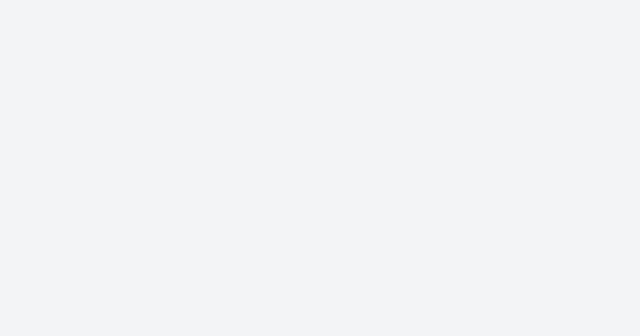
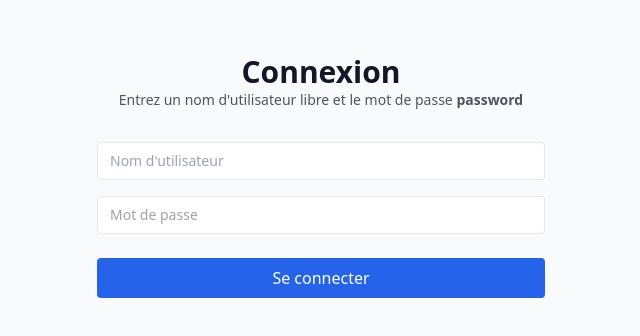
Before and after one commit to maxgnt/React, a React (Vite) app: page /login in a window 1280 px wide. Before the commit this address had no page. Shown: the part 248-584 px from the top of the page, without its empty margins (319-959 px from the left). Built offline with nearby package versions, Linux system fonts and the light colour scheme.

Commit message:
add page login

```diff
--- a/src/App.tsx
+++ b/src/App.tsx
@@ -1,4 +1,5 @@
-import { Routes, Route } from 'react-router';
+import { Routes, Route, Navigate } from 'react-router';
+import Login from './components/Login';
 import Home from './components/Home';
 import Todo from './components/Todo';
 import Formulaire from './components/Formulaire';
@@ -7,9 +8,20 @@ export default function App() {
   return (
     <div className="min-h-screen bg-gray-100 p-6">
       <Routes>
-        <Route path="/" element={<Home />} />
+        <Route path="/" element={<Navigate to="/login" replace />} />
+        <Route path="/home" element={<Home />} />
         <Route path="/todo" element={<Todo />} />
         <Route path="/formulaire" element={<Formulaire />} />
+        <Route path="/login" element={<Login />} />
+       <Route
+  path="/app"
+  element={
+    <h1 className="text-center text-2xl mt-10">
+      Bienvenue dans votre application de Todo
+    </h1>
+  }
+/>
+
       </Routes>
     </div>
   );
--- /dev/null
+++ b/src/components/Login.tsx
@@ -0,0 +1,98 @@
+import React, { useState, useEffect } from "react";
+import { useAuth } from "../hooks/useAuth";
+import { useNavigate } from "react-router";
+
+const Login: React.FC = () => {
+ const [username, setUsername] = useState("");
+ const [password, setPassword] = useState("");
+ const [ error, setError] = useState ("");
+ const [isLoading, setIsLoading] = useState(false);
+
+ const { login, isAuthenticated } = useAuth();
+ const navigate = useNavigate();
+
+ useEffect (() => {
+    if (isAuthenticated) {
+        navigate("/Home");
+    }
+ }, [isAuthenticated, navigate]);
+
+ const handleSubmit = async (e: React.formEvent) => {
+    e.preventDefault ();
+
+    if (!username.trim ()) {
+        setError ("Veuillez rentrer un nom d'utilisateur");
+        return;
+    }
+
+    if (!password) {
+        setError ("Veuillez rentrer un mot de passe");
+        return;
+    }
+
+    try {
+        const success = await login (username, password);
+
+        if (ssucess) {
+            navigate ('/app');
+
+        }
+        else {
+            setError ("Mot de passe incorrect, essayez avec : password");
+        }
+    } catch (err) {
+        setError("Une erreur s'est produite lors de la connexion");
+        console.error(err);
+    } finally {
+        setIsLoading(false);
+    }
+ };
+
+ return (
+    <div className="min-h-screen flex items-center justify-center bg-gray-50 py-12 px-4 sm:px-6 lg:px-8">
+      <div className="max-w-md w-full space-y-8">
+        <div>
+          <h2 className="text-center text-3xl font-bold text-gray-900">Connexion</h2>
+          <p className="text-center text-sm text-gray-600">
+            Entrez un nom d'utilisateur libre et le mot de passe <strong>password</strong>
+          </p>
+        </div>
+
+        <form className="space-y-6" onSubmit={handleSubmit}>
+          <div className="space-y-4">
+            <input
+              type="text"
+              placeholder="Nom d'utilisateur"
+              value={username}
+              onChange={(e) => setUsername(e.target.value)}
+              className="w-full border px-3 py-2 rounded text-sm"
+              required
+            />
+            <input
+              type="text"
+              placeholder="Mot de passe"
+              value={password}
+              onChange={(e) => setPassword(e.target.value)}
+              className="w-full border px-3 py-2 rounded text-sm"
+              required
+            />
+          </div>
+
+          {error && <p className="text-sm text-red-500">{error}</p>}
+
+          <button
+            type="submit"
+            disabled={isLoading}
+            className={`w-full bg-blue-600 text-white py-2 rounded hover:bg-blue-700 ${
+              isLoading ? 'opacity-70 cursor-not-allowed' : ''
+            }`}
+          >
+            {isLoading ? 'Connexion...' : 'Se connecter'}
+          </button>
+        </form>
+      </div>
+    </div>
+  );
+};
+
+export default Login;
--- /dev/null
+++ b/src/hooks/useAuth.ts
@@ -0,0 +1,15 @@
+import { useState } from "react";
+
+export const useAuth = () => {
+  const [isAuthenticated, setIsAuthenticated] = useState(false);
+
+  const login = async (username: string, password: string): Promise<boolean> => {
+    if (password === "password") {
+      setIsAuthenticated(true);
+      return true;
+    }
+    return false;
+  };
+
+  return { login, isAuthenticated };
+};
```
